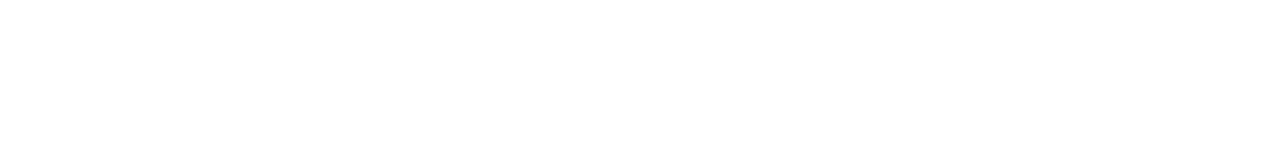
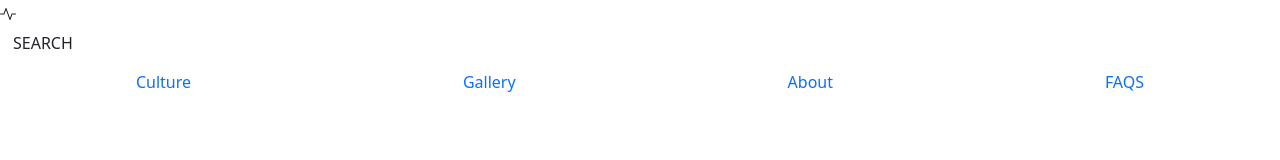
Before and after one commit to Beverlyfiona12/Beverlyfiona12-.github.io-Akan-names, a plain HTML site: page index.html in a window 1280 px wide. Drawn offline with nearby package versions, Linux system fonts and the light colour scheme.

Commit message:
Added a logo ,button and navbar

```diff
--- a/index.html
+++ b/index.html
@@ -5,9 +5,29 @@
     <meta http-equiv="X-UA-Compatible" content="IE=edge">
     <meta name="viewport" content="width=device-width, initial-scale=1.0">
     <title>Akan names</title>
+    <link href="https://cdn.jsdelivr.net/npm/bootstrap@5.1.3/dist/css/bootstrap.min.css" rel="stylesheet" integrity="sha384-1BmE4kWBq78iYhFldvKuhfTAU6auU8tT94WrHftjDbrCEXSU1oBoqyl2QvZ6jIW3" crossorigin="anonymous">
+    <svg xmlns="http://www.w3.org/2000/svg" width="16" height="16" fill="currentColor" class="bi bi-activity" viewBox="0 0 16 16">
+        <path fill-rule="evenodd" d="M6 2a.5.5 0 0 1 .47.33L10 12.036l1.53-4.208A.5.5 0 0 1 12 7.5h3.5a.5.5 0 0 1 0 1h-3.15l-1.88 5.17a.5.5 0 0 1-.94 0L6 3.964 4.47 8.171A.5.5 0 0 1 4 8.5H.5a.5.5 0 0 1 0-1h3.15l1.88-5.17A.5.5 0 0 1 6 2Z"/>
+      </svg>
     <link rel="stylesheet" href="index.css">
+
 </head>
 <body>
+    <div>
+   <i class="bi bi-activity"></i>
     <script src="app.js"></script>
+
+    <a href="#"class="btn">SEARCH</a>
+    </div>
+
+    <nav class="nav nav-pills flex-column flex-sm-row">
+        <a class="flex-sm-fill text-sm-center nav-link"href="#">Culture</a>
+        <a class="flex-sm-fill text-sm-center nav-link" href="#">Gallery</a>
+        <a class="flex-sm-fill text-sm-center nav-link" href="#">About</a>
+        <a class="flex-sm-fill text-sm-center nav-link" href="#">FAQS</a>
+
+      </nav>
+
+
 </body>
 </html>
```
